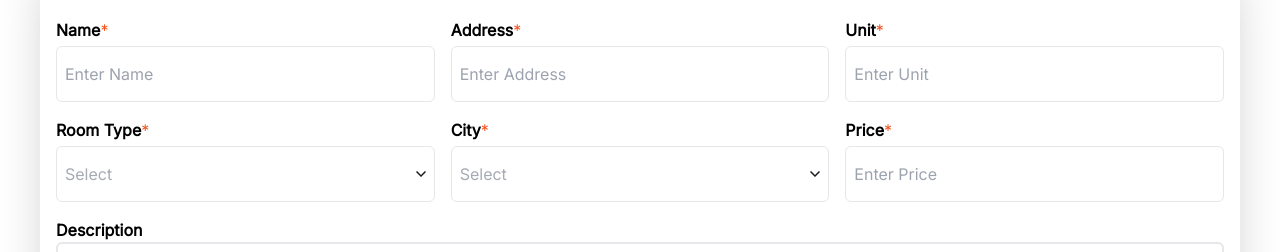
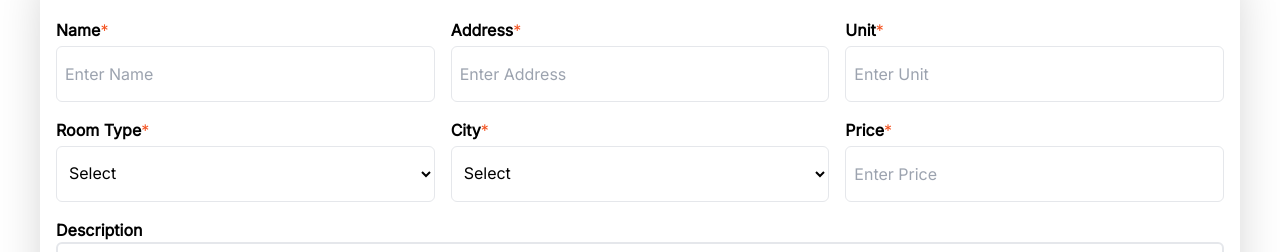
Before and after one commit to ronihere/jugyah03, a Next.js app: page / in a window 1280 px wide. Shown: the part 3162-3414 px from the top of the page. Built offline with nearby package versions, Linux system fonts and the light colour scheme.

Commit message:
options value updated

```diff
--- a/components/Form.tsx
+++ b/components/Form.tsx
@@ -73,11 +73,11 @@ const Form = () => {
 
                     <div>
 
-                        <SelectDropdown className={`${errors.roomtype ? "outline-red-400" : ""}`} defaultSelected={null} id='Room Type' required={true} options={roomTypesList}{...register('roomtype')} />
+                        <FormSelect className={`${errors.roomtype ? "outline-red-400" : ""}`} defaultSelected={null} id='Room Type' required={true} options={roomTypesList}{...register('roomtype')} />
                         {errors.roomtype && <span className="text-red-500">{`${errors.roomtype.message}`}</span>}
                     </div>
                     <div>
-                        <SelectDropdown className={`${errors.city ? "outline-red-400" : ""}`} defaultSelected={null} id='City' required={true} options={cityList.slice(0, 5)} {
+                        <FormSelect className={`${errors.city ? "outline-red-400" : ""}`} defaultSelected={null} id='City' required={true} options={cityList.slice(0, 5)} {
                             ...register('city')
                         } />
                         {errors.city && <span className="text-red-500">{`${errors.city.message}`}</span>}
--- a/components/FormSelect.tsx
+++ b/components/FormSelect.tsx
@@ -8,7 +8,6 @@ import { forwardRef } from 'react';
 
 const FormSelect = forwardRef<HTMLSelectElement, TSelectDropdown>((props: TSelectDropdown, ref) => {
     const { required, id = "", className, options = [], defaultSelected, ...rest } = props;
-    console.log(options, 'options')
     return (
         <div className='flex flex-col gap-1 relative'>
             <div className='flex'>
@@ -28,12 +27,10 @@ const FormSelect = forwardRef<HTMLSelectElement, TSelectDropdown>((props: TSelec
             >
                 <option value=""> Select </option>
                 {options.map((option) => (
-                    <div key={option.id} className='hidden'>
 
-                    <option className='p-10 w-full hidden' value={option.value}>
+                    <option className='p-10 w-full' value={option.value}>
                         {option.value}
                     </option>
-                    </div>
                 ))}
             </select>
         </div>
```
